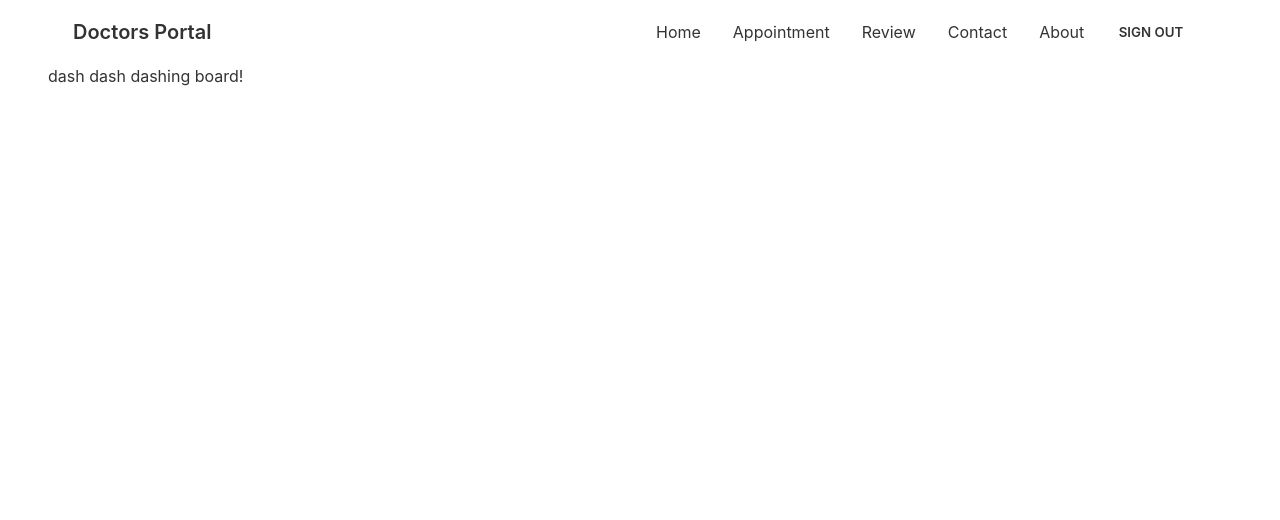
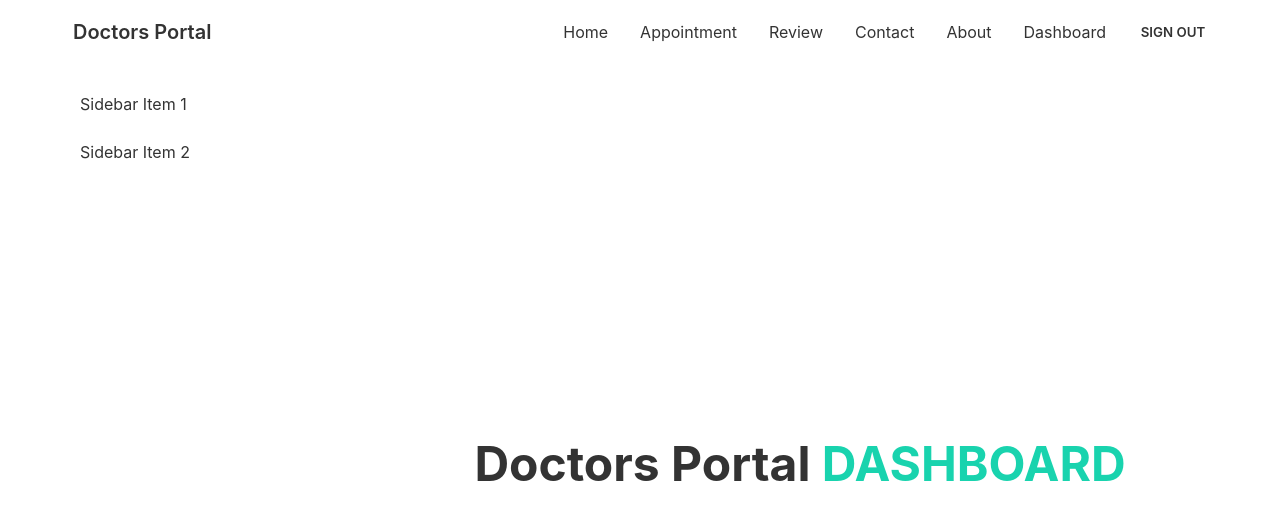
Before and after one commit to arifphero4/medical-project-client, a React (Create React App) app: page /dashboard in a window 1280 px wide. Shown: the top 520 px of the page. Built offline with nearby package versions, Linux system fonts and the light colour scheme; no server answers; sample sign-in values are in the browser's storage.

Commit message:
my review component added

```diff
--- a/src/Pages/Dashboard/Dashboard.js
+++ b/src/Pages/Dashboard/Dashboard.js
@@ -1,9 +1,35 @@
 import React from "react";
+import { Outlet } from "react-router-dom";
 
 const Dashboard = () => {
   return (
-    <div>
-      <h1>dash dash dashing board!</h1>
+    <div class="drawer drawer-mobile">
+      <input id="my-drawer-2" type="checkbox" class="drawer-toggle" />
+      <div class="drawer-content flex flex-col items-center justify-center">
+        <h2 className="text-5xl font-bold">
+          Doctors Portal{" "}
+          <span className="text-secondary uppercase">Dashboard</span>
+        </h2>
+        <Outlet></Outlet>
+        <label
+          for="my-drawer-2"
+          class="btn btn-primary drawer-button lg:hidden"
+        >
+          Open drawer
+        </label>
+      </div>
+      <div class="drawer-side">
+        <label for="my-drawer-2" class="drawer-overlay"></label>
+        <ul class="menu p-4 overflow-y-auto w-80 bg-base-100 text-base-content">
+          {/* <!-- Sidebar content here --> */}
+          <li>
+            <a>Sidebar Item 1</a>
+          </li>
+          <li>
+            <a>Sidebar Item 2</a>
+          </li>
+        </ul>
+      </div>
     </div>
   );
 };
--- /dev/null
+++ b/src/Pages/Dashboard/MyAppointments.js
@@ -0,0 +1,11 @@
+import React from "react";
+
+const MyAppointments = () => {
+  return (
+    <div>
+      <h1>My appointment</h1>
+    </div>
+  );
+};
+
+export default MyAppointments;
--- /dev/null
+++ b/src/Pages/Dashboard/MyReview.js
@@ -0,0 +1,11 @@
+import React from "react";
+
+const MyReview = () => {
+  return (
+    <div>
+      <h1>my review</h1>
+    </div>
+  );
+};
+
+export default MyReview;
--- a/src/Pages/Shared/Navbar.js
+++ b/src/Pages/Shared/Navbar.js
@@ -28,6 +28,11 @@
       <li>
         <Link to="/about">About</Link>
       </li>
+      {user && (
+        <li>
+          <Link to="/dashboard">Dashboard</Link>
+        </li>
+      )}
       <li>
         {user ? (
           <button className="btn btn-ghost" onClick={logout}>
@@ -66,7 +71,11 @@
             {menuItems}
           </ul>
         </div>
-        <a className="btn btn-ghost normal-case text-xl">Doctors Portal</a>
+        <Link to="/home">
+          <a href=" " className="btn btn-ghost normal-case text-xl">
+            Doctors Portal
+          </a>
+        </Link>
       </div>
       <div className="navbar-center hidden lg:flex">
         <ul className="menu menu-horizontal p-0">{menuItems}</ul>
```
